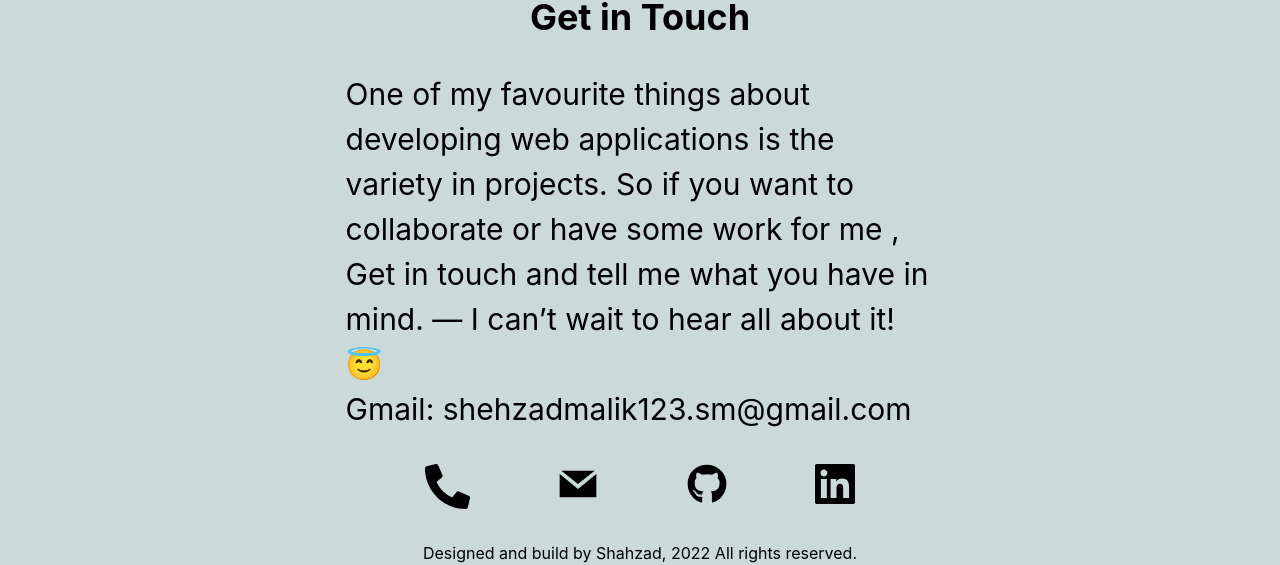
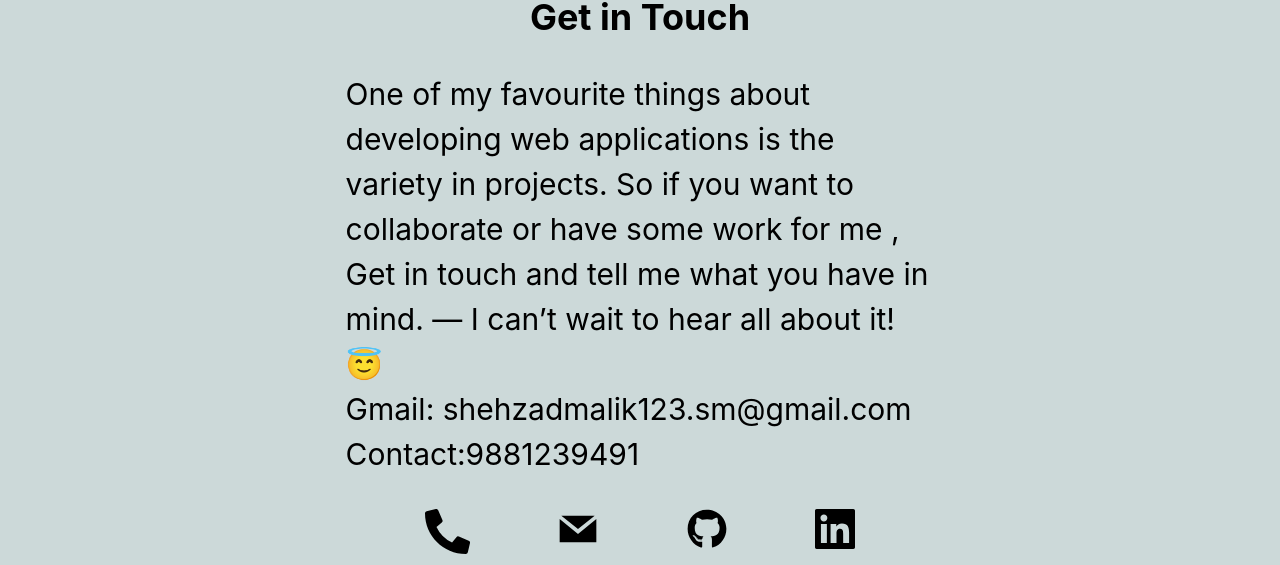
Before and after one commit to Malik04121/Malik04121.github.io, a React (Create React App) app: page / in a window 1280 px wide. Shown: the part 5617-6182 px from the top of the page. Built offline with nearby package versions, Linux system fonts and the light colour scheme.

Commit message:
resume_downloaded

```diff
--- a/src/Component/Contact.jsx
+++ b/src/Component/Contact.jsx
@@ -24,6 +24,8 @@
           wait to hear all about it! 😇
           <br />
           Gmail: shehzadmalik123.sm@gmail.com
+          <br/>
+          Contact:9881239491
         </Text>
         <Flex gap={{base:"8%",md:"12%",lg:"15%"}} justifyContent="center" mt="2rem">
           <Link fontSize={{base:"30px",md:"35px",lg:"45px"}} href="tel:9881239491"
--- a/src/Component/Navbar/navbar.jsx
+++ b/src/Component/Navbar/navbar.jsx
@@ -111,9 +111,9 @@
                 <Link to="contact" >
                     <Button >Contact</Button>
                 </Link>
-                <Link href={resume}   target="_blank" download >
-                    <Button  bg="#ec5b53">Resume</Button>
-                </Link>
+                {/* <Link href="https://drive.google.com/file/d/1e2QT4Cq4lxy0TopvVhVvWopNOtmIvQ1J/view?usp=sharing"  target="_blank"> */}
+                    <Button onClick={()=>window.open("https://drive.google.com/file/d/1e2QT4Cq4lxy0TopvVhVvWopNOtmIvQ1J/view?usp=sharing","_blank") }  bg="#ec5b53">Resume</Button>
+                {/* </Link> */}
 
 
 
```
